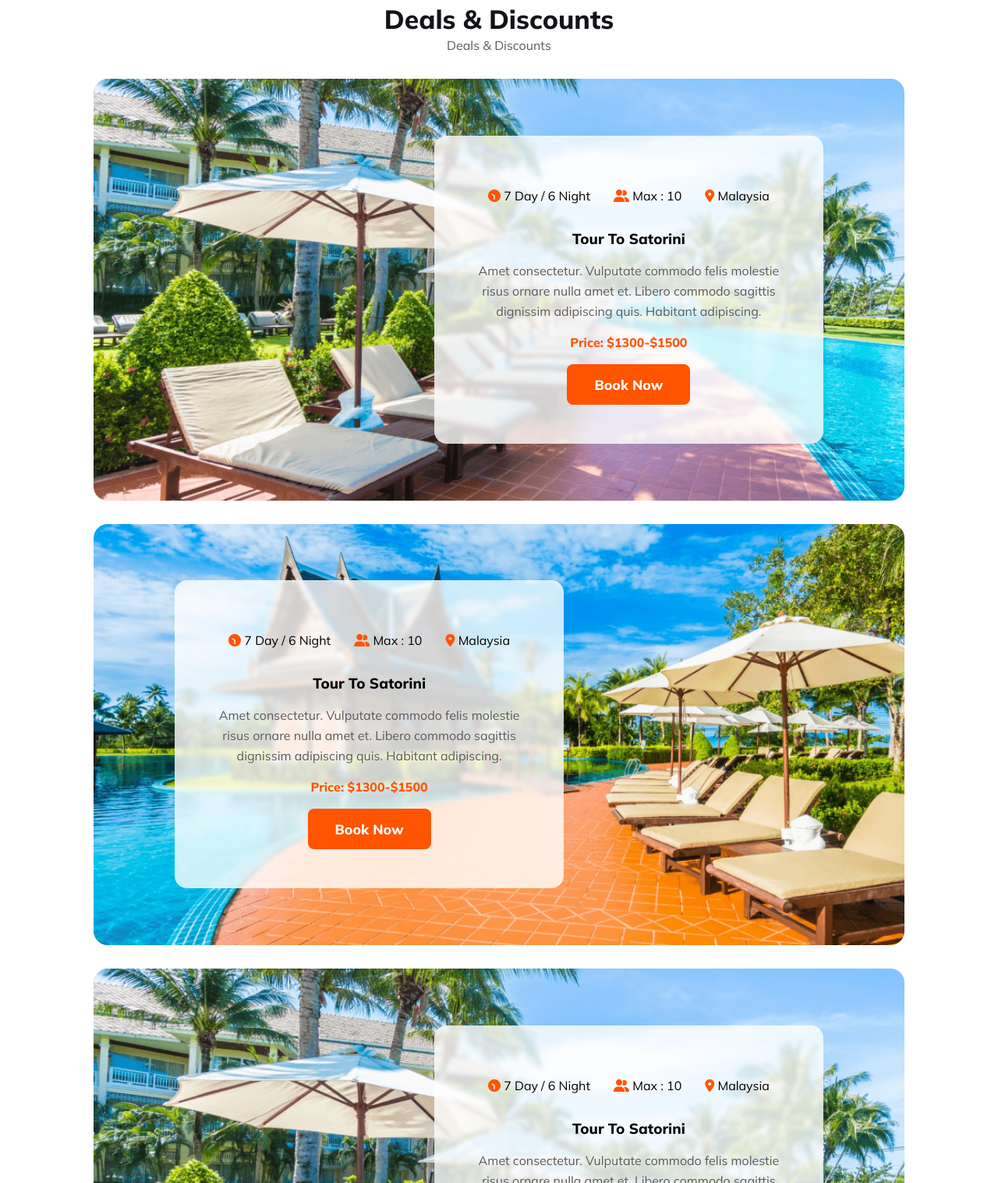
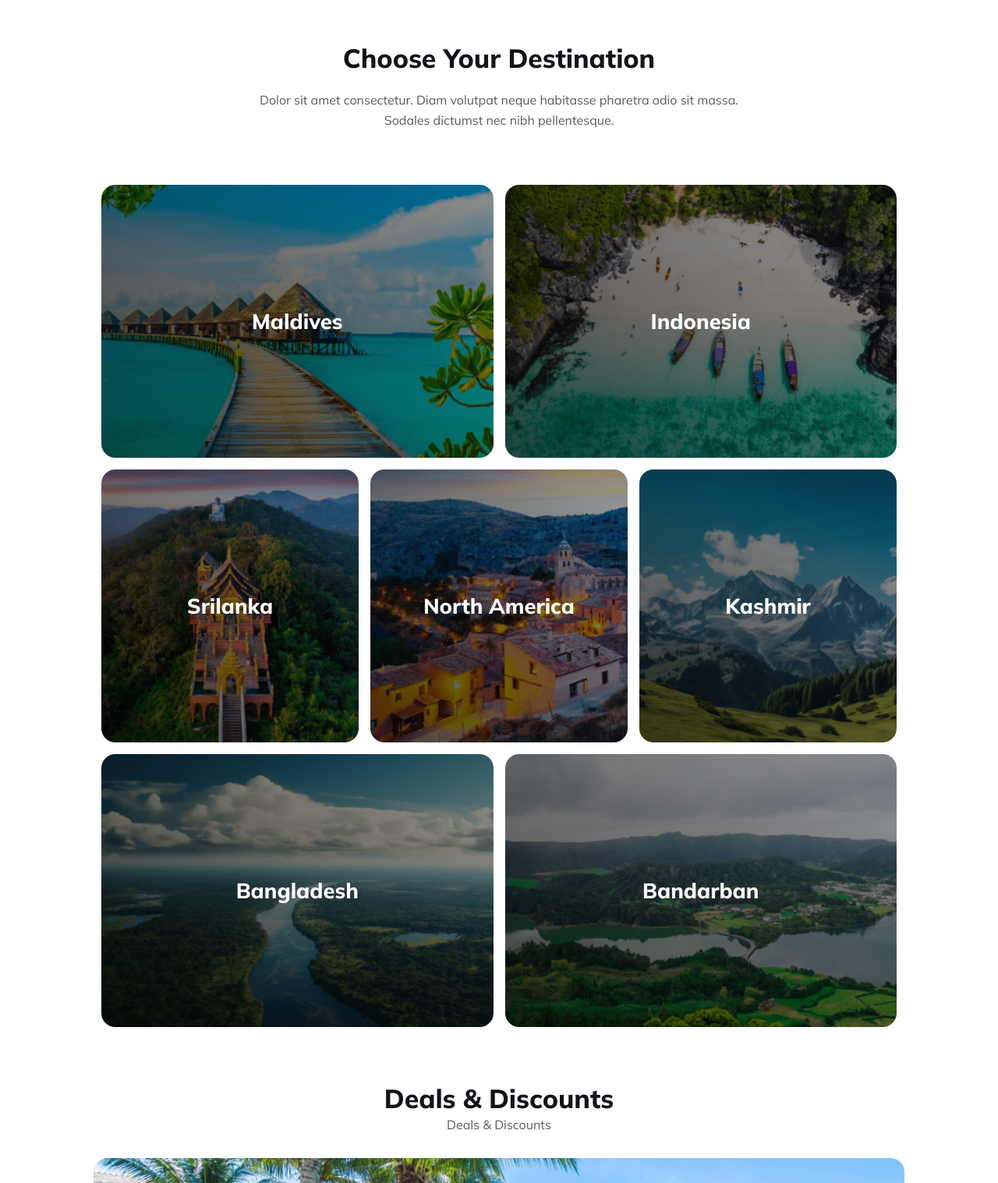
Before and after one commit to mr-pritom-01/hero-travel-asg2, a plain HTML site: page index.html in a window 1280 px wide. Shown: the part 1480-2997 px from the top of the page at 78% size. Drawn offline with Linux system fonts and the light colour scheme.

Commit message:
chose our destionation section done

```diff
--- a/css/responsive.css
+++ b/css/responsive.css
@@ -24,7 +24,8 @@
 
   .popular-tours,
   .deal-container,
-  .simple-perfect-place {
+  .simple-perfect-place,
+  .destination-img-container {
     margin: 30px 20px;
   }
   .popular-tours-text,
@@ -41,6 +42,10 @@
     margin-top: 250px;
   }
 
+  .row-1, .row-2, .row-3 {
+    grid-template-columns: repeat(1, 1fr);
+  }
+
   .newsletter-form, .form-savings {
     width: 100%;
     margin: 0;
--- a/css/styles.css
+++ b/css/styles.css
@@ -177,6 +177,105 @@ nav a {
   width: 100%;
 }
 
+/* chose destination container  */
+.destination-img-container {
+  margin: auto 130px;
+  text-align: center;
+}
+.destination-img-container h1 {
+  margin-top: 120px;
+}
+.destination-img-container p {
+  padding: 20px;
+  margin-bottom: 50px;
+}
+.img {
+  height: 350px;
+  background-repeat: no-repeat;
+  background-size: cover;
+  background-position: center;
+  border-radius: 18px;
+  color: var(--primary-white-color);
+  display: flex;
+  justify-content: center;
+  align-items: center;
+  font-size: 1.7rem;
+  font-weight: 800;
+}
+.row-1 {
+  display: grid;
+  grid-template-columns: repeat(2, 1fr);
+  gap: 15px;
+}
+.row-2 {
+  display: grid;
+  grid-template-columns: repeat(3, 1fr);
+  gap: 15px;
+  margin-top: 15px;
+}
+.row-3 {
+  display: grid;
+  grid-template-columns: repeat(2, 1fr);
+  gap: 15px;
+  margin-top: 15px;
+}
+.img-1 {
+  background-image: linear-gradient(
+      -135deg,
+      rgba(2, 2, 2, 0.26),
+      rgba(0, 0, 0, 0.609)
+    ),
+    url("/images/Rectangle 5.png");
+}
+.img-2 {
+  background-image: linear-gradient(
+      -135deg,
+      rgba(2, 2, 2, 0.26),
+      rgba(0, 0, 0, 0.609)
+    ),
+    url("/images/Rectangle 8.png");
+}
+.img-3 {
+  background-image: linear-gradient(
+      -135deg,
+      rgba(2, 2, 2, 0.26),
+      rgba(0, 0, 0, 0.609)
+    ),
+    url("/images/Rectangle 6.png");
+}
+.img-4 {
+  background-image: linear-gradient(
+      -135deg,
+      rgba(2, 2, 2, 0.26),
+      rgba(0, 0, 0, 0.609)
+    ),
+    url("/images/Rectangle 7.png");
+}
+.img-5 {
+  background-image: linear-gradient(
+      -135deg,
+      rgba(2, 2, 2, 0.26),
+      rgba(0, 0, 0, 0.609)
+    ),
+    url("/images/Rectangle 9.png");
+}
+.img-6 {
+  background-image: linear-gradient(
+      -135deg,
+      rgba(2, 2, 2, 0.26),
+      rgba(0, 0, 0, 0.609)
+    ),
+    url("/images/Rectangle 11.png");
+}
+.img-7 {
+  background-image: linear-gradient(
+      -135deg,
+      rgba(2, 2, 2, 0.26),
+      rgba(0, 0, 0, 0.609)
+    ),
+    url("/images/Rectangle 10.png");
+}
+
 /* deals & discount part  */
 
 .deal-container {
--- a/index.html
+++ b/index.html
@@ -67,6 +67,27 @@
             </div>
             <div class="popular-tours-image">
                 <img src="./images/Rectangle 4.png" alt="">
+            </div>
+        </section>
+        <section class="destination-img-container">
+            <div>
+                <h1 class="primary-header">Choose Your Destination</h1>
+                <p class="paragraph">Dolor sit amet consectetur. Diam volutpat neque habitasse pharetra odio sit massa.<br>Sodales dictumst nec nibh pellentesque.</p>
+            </div>
+            <div class="images">
+                <div class="row row-1">
+                    <div class="img img-1">Maldives</div>
+                    <div class="img img-2">Indonesia</div>
+                </div>
+                <div class="row row-2">
+                    <div class="img img-3">Srilanka</div>
+                    <div class="img img-4">North America</div>
+                    <div class="img img-5">Kashmir</div>
+                </div>
+                <div class="row row-3">
+                    <div class="img img-6">Bangladesh</div>
+                    <div class="img img-7">Bandarban</div>
+                </div>
             </div>
         </section>
         <section class="deal-container">
```
